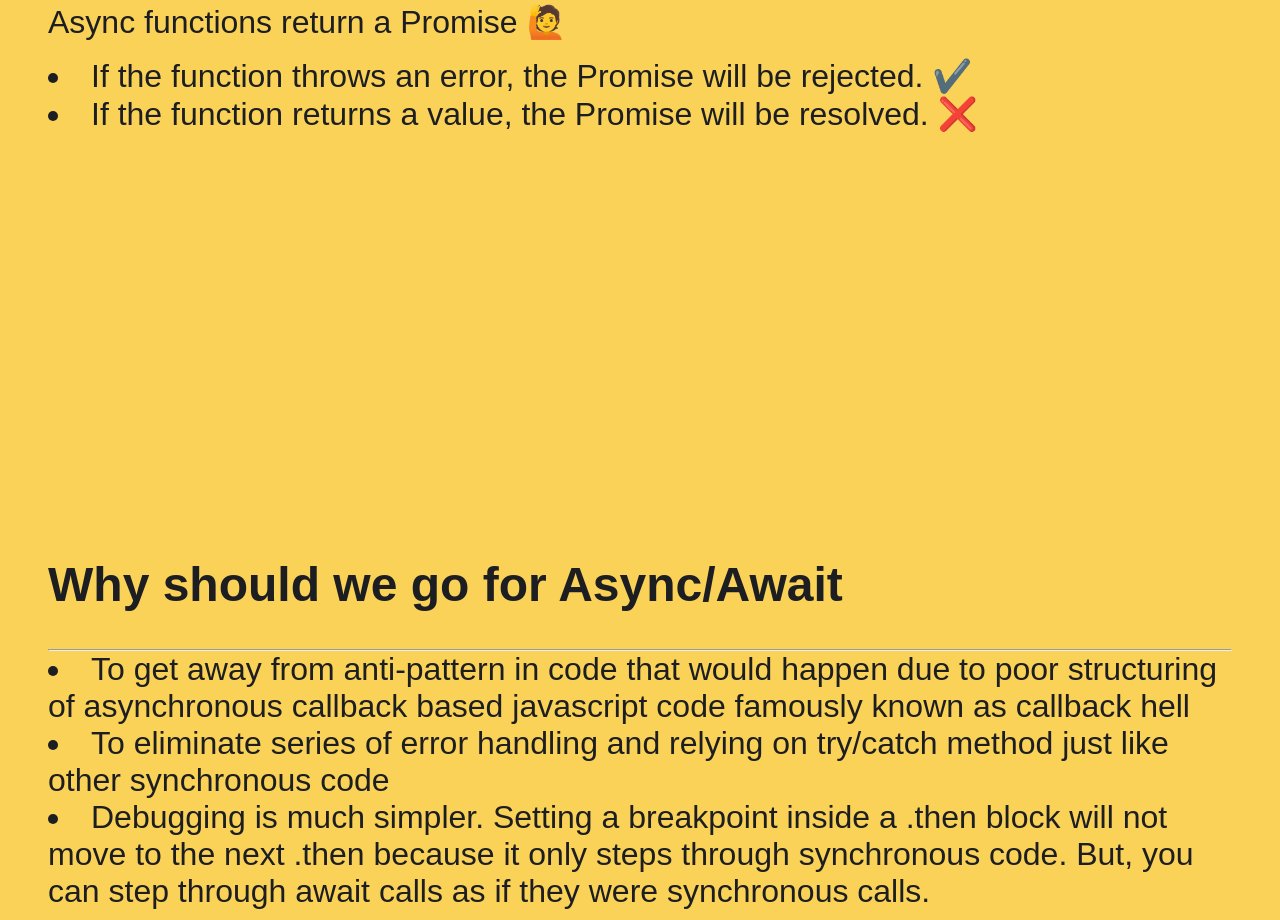
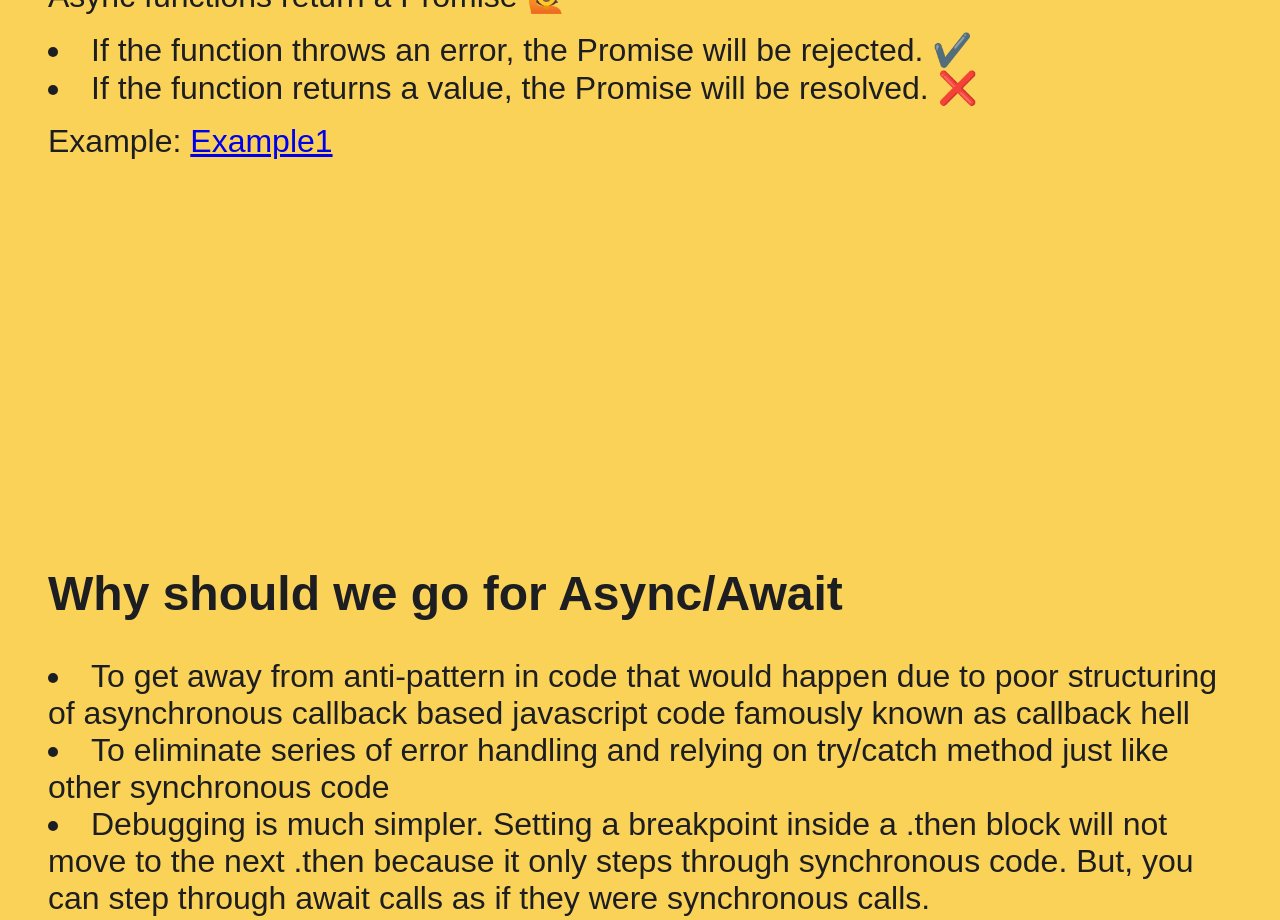
Before and after one commit to Harshi7016/Aync-Await-Devkode-Talk, a plain HTML site: page index.html in a window 1280 px wide. Shown: the part 2859-3779 px from the top of the page. Drawn offline with Linux system fonts and the light colour scheme.

Commit message:
link for async example added

```diff
--- a/index.html
+++ b/index.html
@@ -91,8 +91,9 @@
                 Async functions return a Promise 🙋
                 <li>If the function throws an error, the Promise will be rejected. ✔️</li>
                 <li>If the function returns a value, the Promise will be resolved. ❌</li>
-
-
+            </p>
+            <p>
+                Example:  <a href="https://repl.it/@HarshithV/asyncawaitintroduction#index.js">Example1</a>
             </p>
         </div>
     </div>
@@ -103,14 +104,10 @@
             <h2>Why should we go for Async/Await</h2>
 
                <br />
-               <hr />
+
                 <li>To get away from anti-pattern in code that would happen due to poor structuring of asynchronous callback based javascript code famously known as callback hell</li>
-
                 <li>To eliminate series of error handling and relying on try/catch method just like other synchronous code</li>
                 <li>Debugging is much simpler. Setting a breakpoint inside a .then block will not move to the next .then because it only steps through synchronous code. But, you can step through await calls as if they were synchronous calls.</li>
-
-
-            </p>
         </div>
     </div>
 
```
